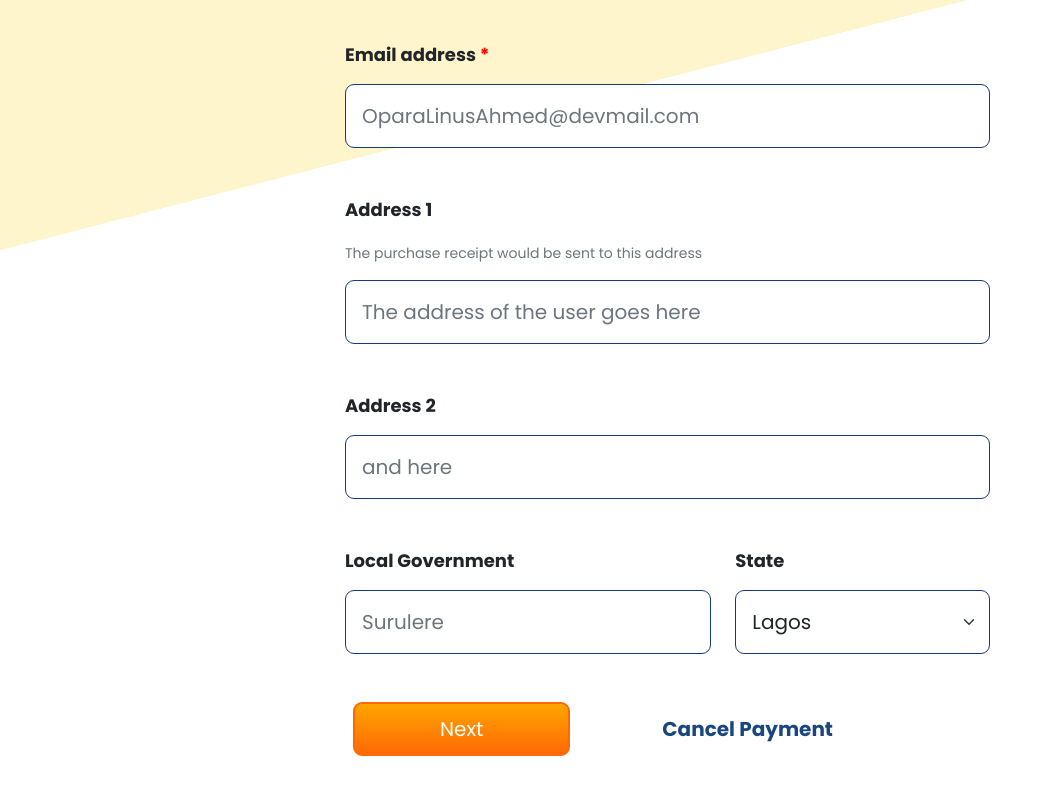
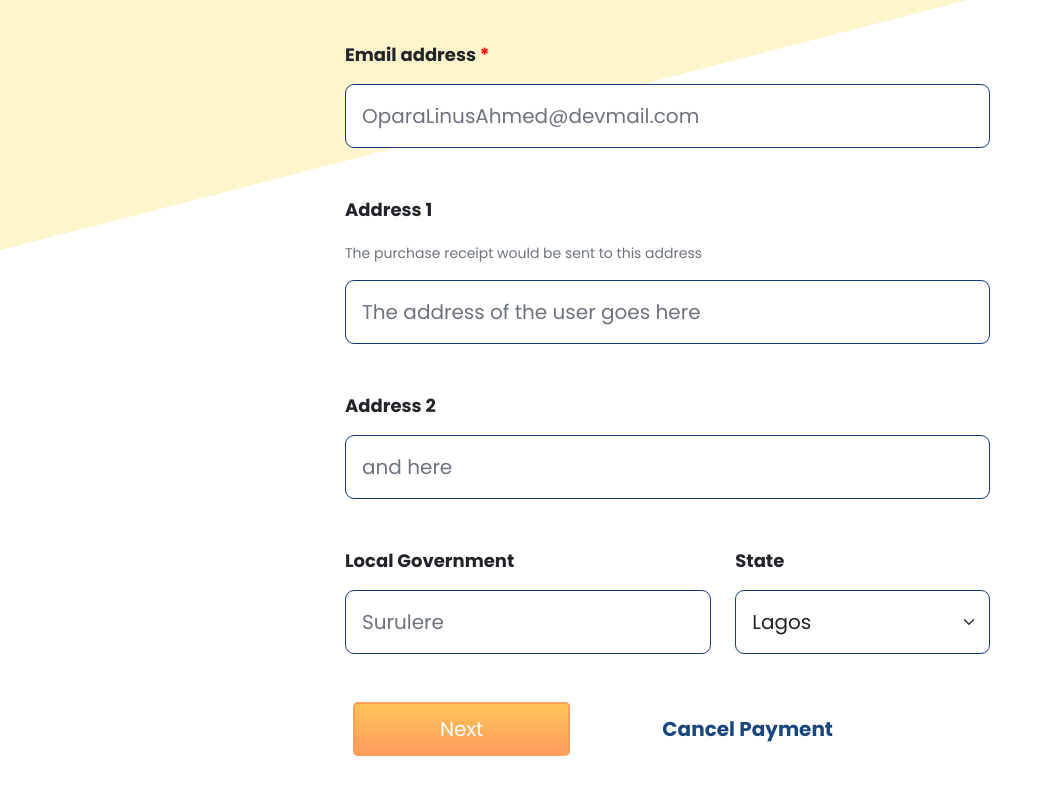
Before and after one commit to Mideolabanji/programming-task, a React (Create React App) app: page / in a window 1280 px wide. Shown: the part 479-1274 px from the top of the page, without its empty margins (0-1053 px from the left). Built offline with nearby package versions, Linux system fonts and the light colour scheme.

Commit message:
included state to update the form

```diff
--- a/src/FormInputs.js
+++ b/src/FormInputs.js
@@ -1,19 +1,27 @@
-import React from "react";
+import React, { useState } from "react";
 import { useForm } from "react-hook-form";
+import Next from "./Next";
+import Billing from "./Billing";
+import Completed from "./Completed";
 
 export default function FormInputs() {
+  const [formStep, setFormStep] = useState(0);
   const {
     register,
-    handleSubmit,
-    formState: { errors },
-  } = useForm();
+    formState: { errors, isValid },
+  } = useForm({ mode: "all" });
 
-  function onSubmit(data) {
-    console.log(data);
+  function updateFormStep() {
+    setFormStep(formStep + 1);
   }
 
   return (
     <div>
+      {formStep === 1 && <Next />}
+      {formStep === 2 && <Billing />}
+      {formStep === 3 && <Completed />}
+      {formStep === 0 && (
+        <div className="App app-body">
           <h1>Complete your Purchase</h1>
           <div className="headings">
             <ul>
@@ -24,7 +32,7 @@ export default function FormInputs() {
             <hr />
             <hr className="second-hr home-hr" />
           </div>
-      <form onSubmit={handleSubmit(onSubmit)}>
+          <form>
             <div className="mb-5 mt-5">
               <label
                 htmlFor="exampleFormControlTextarea1"
@@ -41,7 +49,10 @@ export default function FormInputs() {
               />
             </div>
             <div className="mb-5">
-          <label htmlFor="exampleFormControlInput1" className="form-label mb-3">
+              <label
+                htmlFor="exampleFormControlInput1"
+                className="form-label mb-3"
+              >
                 Email address <span className="required"> *</span>
               </label>
               <input
@@ -120,13 +131,14 @@ export default function FormInputs() {
               </div>
             </div>
             <footer>
-          <a href="/next">
-            <input
-              type="submit"
+              <button
+                disabled={!isValid}
+                type="button"
                 className="btn btn-lg mt-5 ms-2 next-btn"
-              value="Next"
-            />
-          </a>
+                onSubmit={updateFormStep}
+              >
+                Next
+              </button>
               <a href="/">
                 <button
                   type="button"
@@ -138,5 +150,7 @@ export default function FormInputs() {
             </footer>
           </form>
         </div>
+      )}
+    </div>
   );
 }
--- a/src/Home.js
+++ b/src/Home.js
@@ -3,7 +3,7 @@ import FormInputs from "./FormInputs";
 
 export default function Home() {
   return (
-    <div className="App app-body">
+    <div>
       <FormInputs />
     </div>
   );
```
Lines whose indentation alone changed are shown as unchanged.
